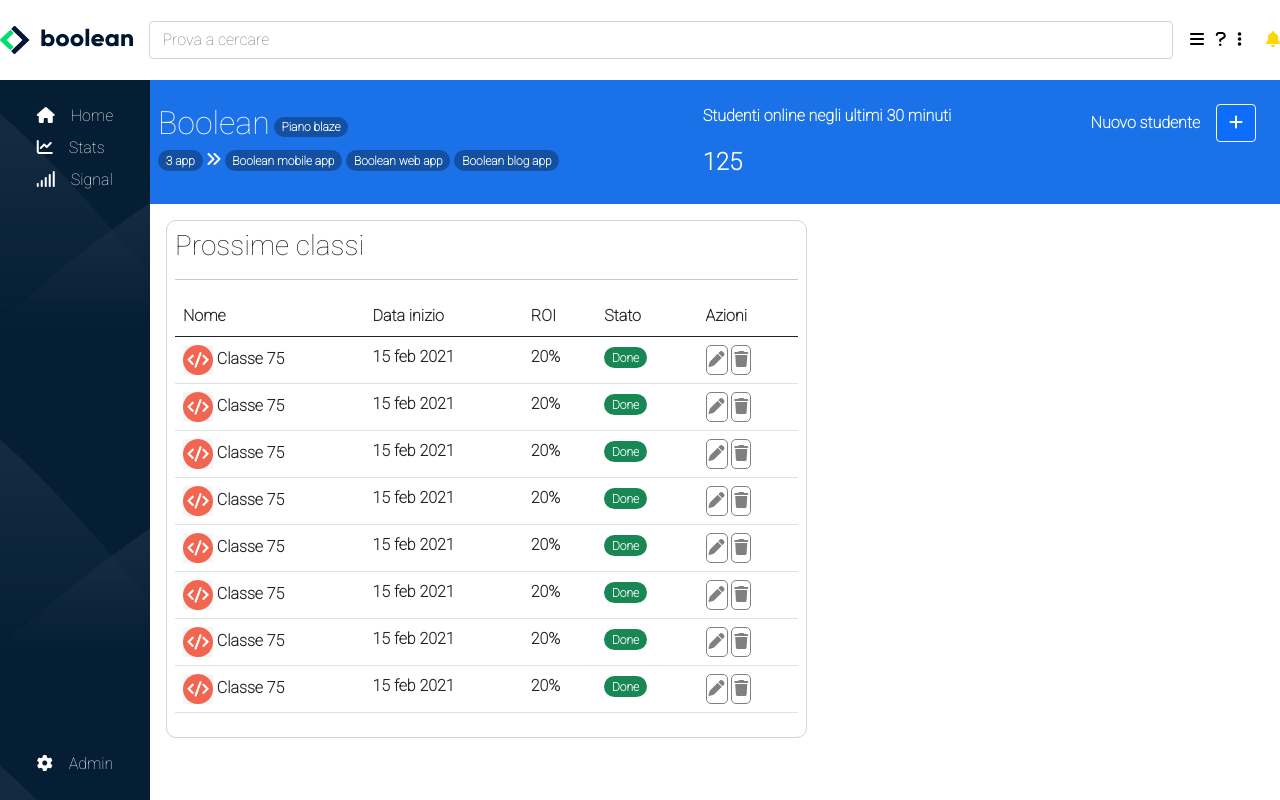
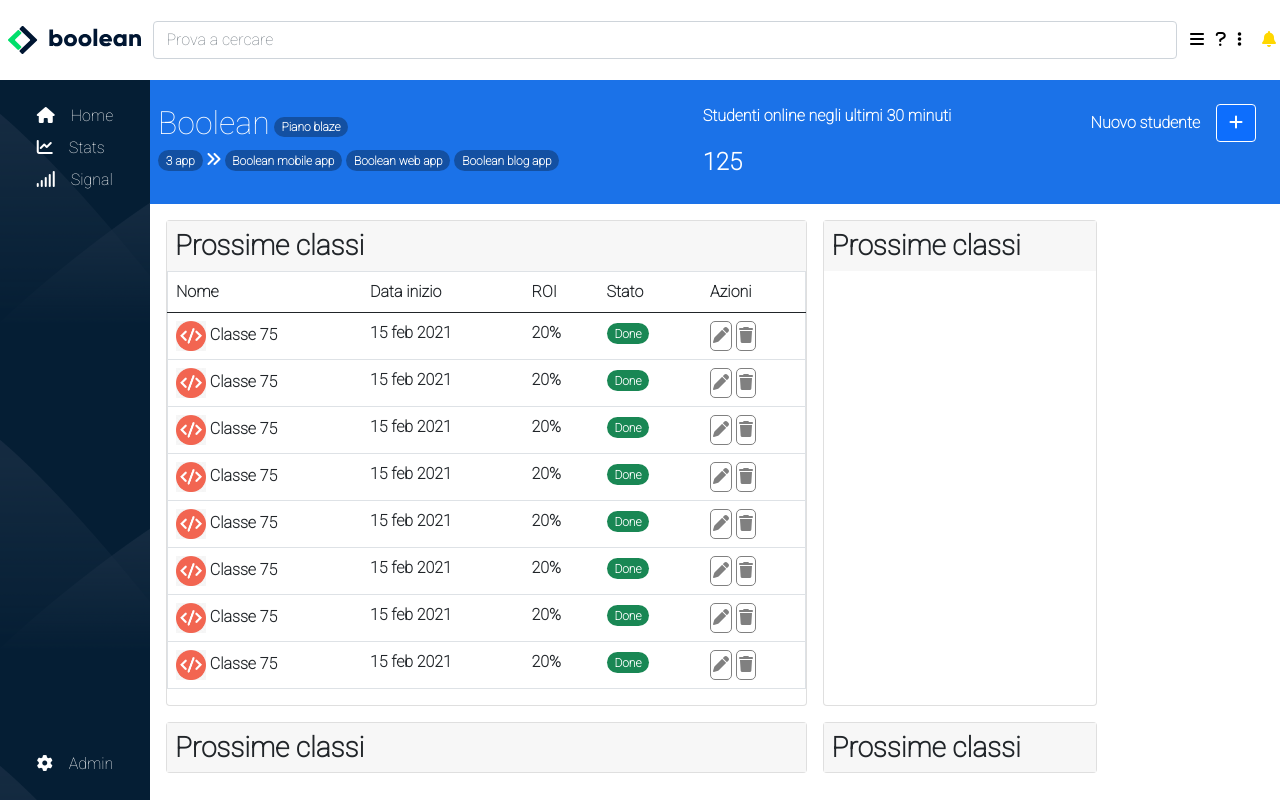
Before and after one commit to GiuseppeM22/html-css-bootstrap-dashboard, a plain HTML site: page index.html in a window 1280 px wide. Drawn offline with nearby package versions, Linux system fonts and the light colour scheme.

```diff
--- a/css/style.css
+++ b/css/style.css
@@ -10,6 +10,8 @@
 .bg_opacy{
     background-color: rgba(0, 0, 0, 0.3)
 }
+
+.bg_gray{background-color: #f7f7f7;}
 
 .navbar{
     height: 80px;
@@ -40,6 +42,7 @@
     background-color: #051e34;
     background-size: contain;
     height: calc(100vh - 80px);
+    overflow-y: auto;
 }
 
 .side_bar a:hover{
@@ -48,8 +51,13 @@
 
 /* right_navbar */
 
+.heght_vh{
+    height: calc(100vh - 80px);
+}
+
 .right_bar{
     width: calc(100% - 150px);
+    overflow-y: auto;
 }
 
 .header_top{
--- a/index.html
+++ b/index.html
@@ -19,7 +19,7 @@
         <div class="navbar">
             <div class="navbar_image">
                 <img class="d-block d-lg-none logo_small" src="./img/mobile-logo.png" alt="logo_small">
-                <img class="d-none d-lg-block" src="./img/logo.svg" alt="logo">
+                <img class="d-none d-lg-block ms-2" src="./img/logo.svg" alt="logo">
             </div>
             <div class="navbar_search">
                 <input class="form-control me-2" type="search" placeholder="Prova a cercare" aria-label="Search">
@@ -29,11 +29,11 @@
                 <a href=""><i class="fa-solid fa-question me-2"></i></a>
                 <a href=""><i class="fa-solid fa-ellipsis-vertical me-2"></i></a>
             </div>
-                <a href=""><i id="col_yellow" class="fa-solid fa-bell"></i></a>
+                <a href=""><i id="col_yellow" class="fa-solid fa-bell me-1"></i></a>
         </div>
    </nav>
 
-   <div class="container-fluid d-flex p-0 m-0">
+   <div class="container-fluid heght_vh d-flex p-0 m-0">
         <div class="side_bar d-flex flex-column justify-content-between align-items-center">
             <div class="sidebar_top d-flex flex-column mt-4">
                 <a href="#" class="text-decoration-none text-white"><i class="fa-solid fa-house text-white me-3"></i>Home</a>
@@ -72,11 +72,12 @@
             </header>
 
             <main>
-                <div class="row flex-column my-3 mx-3">
-                    <div class="col-7 bord_gray p-2">
-                        <h3 class="">Prossime classi</h3>
-                        <hr>
-                        <table class="table">
+                <div class="row my-3 mx-3">
+                    <div class=" card col-7 bord_gray p-0">
+                        <div class="bg_gray p-0 pt-2">
+                            <h3 class="ms-2 fw-bolder">Prossime classi</h3>
+                        </div>
+                        <table class="table bord_gray">
                             <thead>
                               <tr>
                                 <th scope="col" colspan="4">Nome</th>
@@ -146,12 +147,27 @@
                             </tbody>
                           </table>
                     </div>
-                    <div class="col-3"></div>
+                    <div class="card col-3 bord_gray p-0 ms-3">
+                        <div class="bg_gray p-0 pt-2">
+                            <h3 class="ms-2 fw-bolder">Prossime classi</h3>
+                        </div>
+                    </div>
                 </div>
-                <div class="row flex-column">
-                    <div class="col-3"></div>
-                    <div class="col-3"></div>
+
+                <div class="row my-3 mx-3">
+                    <div class=" card col-7 bord_gray p-0">
+                        <div class="bg_gray p-0 pt-2">
+                            <h3 class="ms-2 fw-bolder">Prossime classi</h3>
+                        </div>
+
+                    </div>
+                    <div class="card col-3 bord_gray p-0 ms-3">
+                        <div class="bg_gray p-0 pt-2">
+                            <h3 class="ms-2 fw-bolder">Prossime classi</h3>
+                        </div>
+                    </div>
                 </div>
+
             </main>
         </div>
    </div>
```
